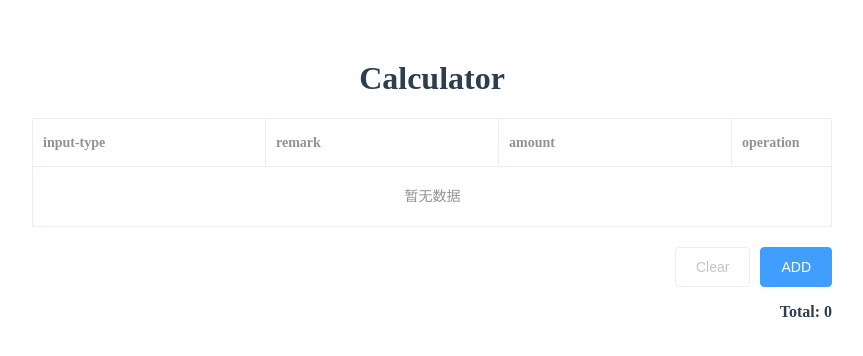
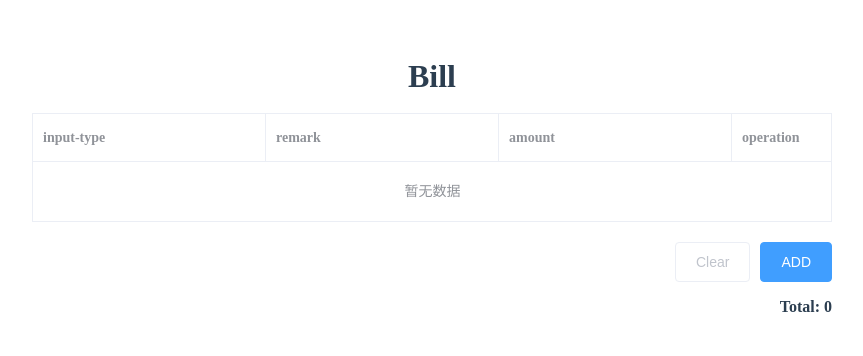
Before and after one commit to drinkeewu/bill-calculator, a Vue app: page / in a window 1280 px wide. Shown: the top 356 px of the page, without its empty margins (208-1071 px from the left). Built offline with nearby package versions, Linux system fonts and the light colour scheme; a small style sheet from the web is missing.

Commit message:
refactor:标题可修复

```diff
--- a/src/components/Calculator.vue
+++ b/src/components/Calculator.vue
@@ -1,7 +1,13 @@
 <template>
   <div class="calculator">
     <div class="table-wrapper">
-      <h1>Calculator</h1>
+      <h1 class="calculator-title">
+        {{ title }}
+        <i
+          class="el-icon-edit-outline"
+          @click="handleEditTitle"
+        />
+      </h1>
       <el-table
         border
         :data="billList"
@@ -140,13 +146,14 @@ export default {
         marginTop: '20px',
       },
       popoverShow: false,
+      title: 'Bill',
     };
   },
   computed: {
     total() {
       const counts = this.billList.map(bill => bill.count) || [];
       const reducer = (a, c) => +a + +c;
-      return counts.length > 0 ? counts.reduce(reducer).toFixed(2) : 0;
+      return counts.length > 0 ? parseFloat(counts.reduce(reducer)).toFixed(2) : 0;
     },
     isEmpty() {
       return this.billList.length === 0;
@@ -159,6 +166,9 @@ export default {
         this.refresnCache(val);
       },
     },
+    title(val) {
+      localStorage.setItem('cal_title', val);
+    },
   },
 
   created() {
@@ -170,7 +180,9 @@ export default {
     },
     getCache() {
       const cache = localStorage.getItem('bill_list') || '[]';
+      const title = localStorage.getItem('cal_title') || 'Bill';
       this.billList = JSON.parse(cache);
+      this.title = title;
     },
     addItem() {
       const item = {
@@ -210,6 +222,15 @@ export default {
       this.resetList();
       this.hidePopover();
     },
+    handleEditTitle() {
+      this.$prompt('输入标题', '提示', {
+        confirmButtonText: '确定',
+        cancelButtonText: '取消',
+        inputValue: this.title,
+      }).then(({ value }) => {
+        this.title = value;
+      });
+    },
   },
 };
 </script>
@@ -219,6 +240,20 @@ export default {
 .calculator {
   margin: 0 auto;
   width: 800px;
+  &-title {
+    line-height: 1;
+    i {
+      display: none;
+      color: #999;
+      font-size: 22px;
+      cursor: pointer;
+    }
+    &:hover {
+      i {
+        display: inline;
+      }
+    }
+  }
   .table-wrapper {
     .el-table {
       margin: 0 auto;
```
